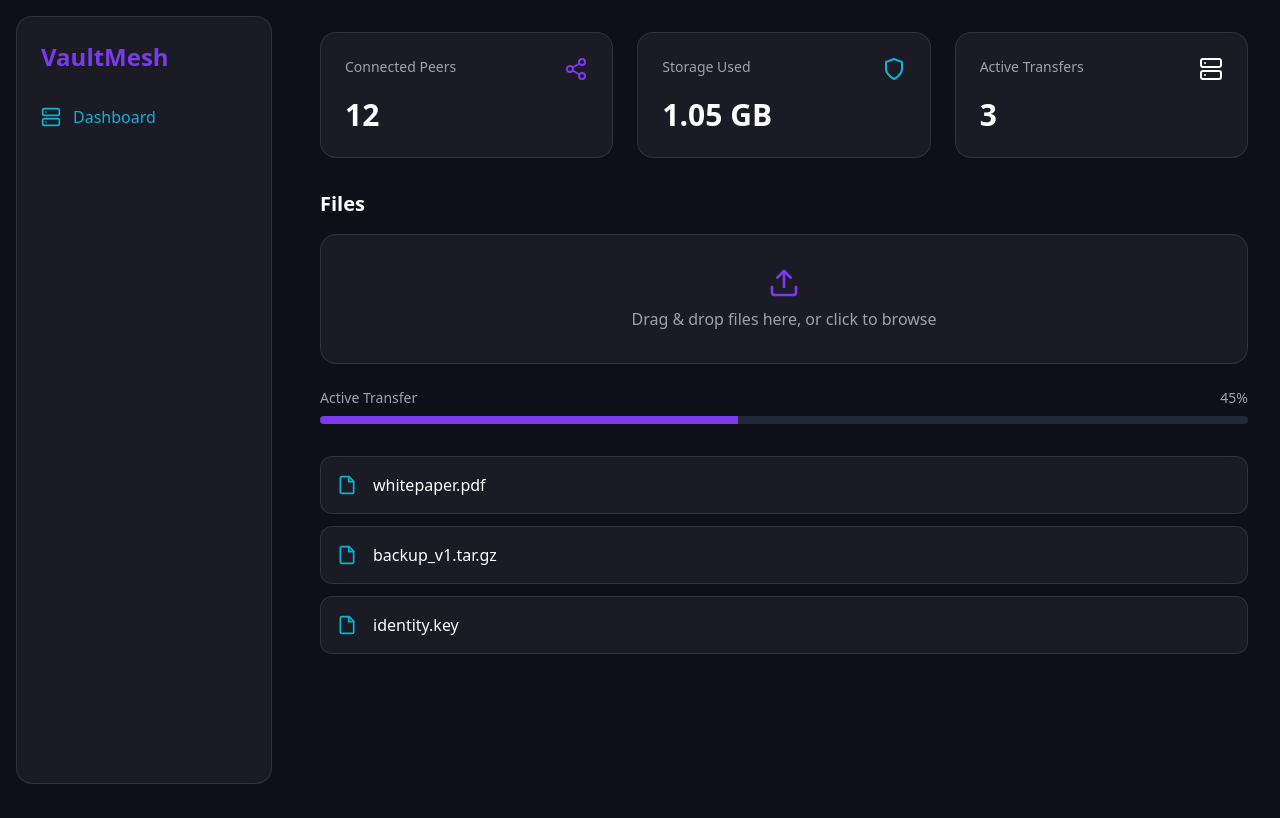
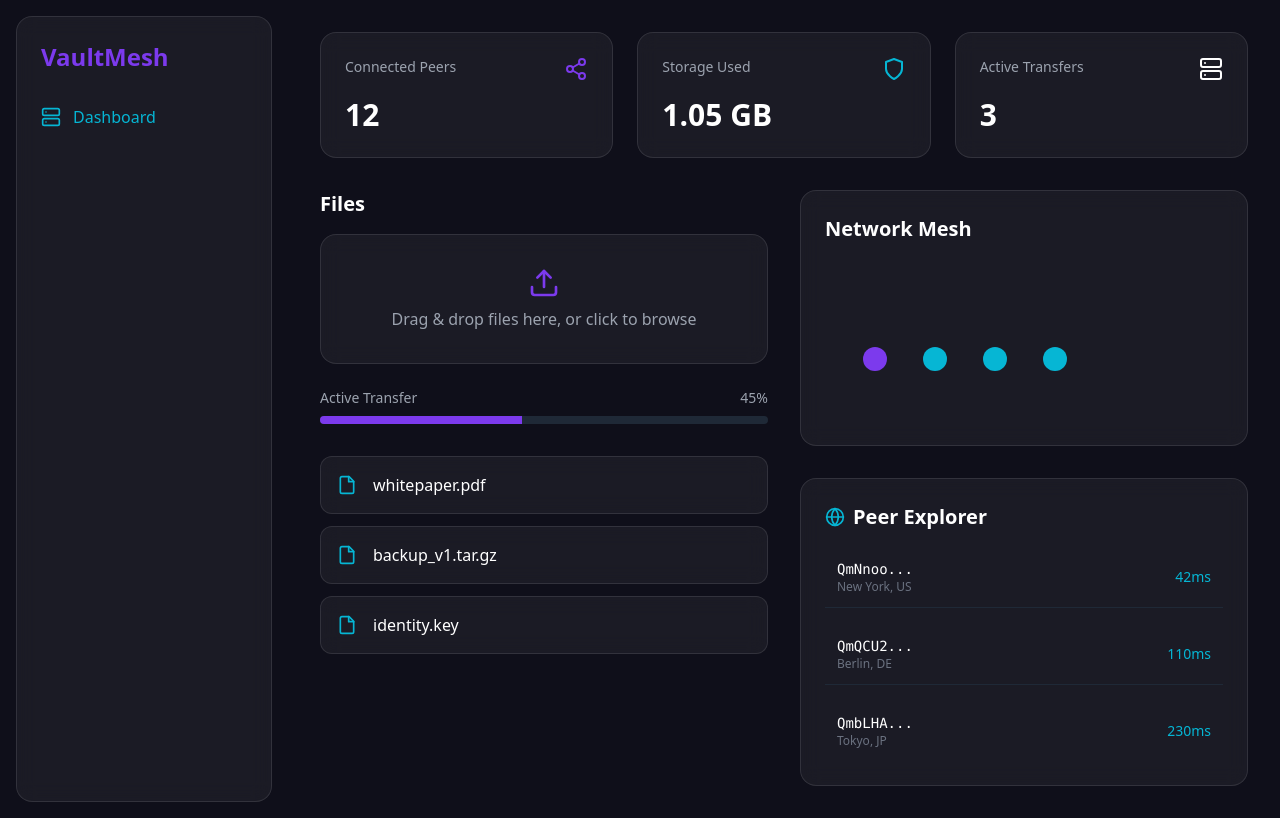
Before and after one commit to 10xdev4u-alt/VaultMesh, a React (Vite) app in the folder ui/web/: page / in a window 1280 px wide. Built offline with nearby package versions, Linux system fonts and the light colour scheme; the HTML template or start-up script is replaced by a standard one.

Commit message:
[100] web: peer explorer with interactive map

```diff
--- a/ui/web/src/App.tsx
+++ b/ui/web/src/App.tsx
@@ -2,10 +2,12 @@ import React from 'react'
 import { motion } from 'framer-motion'
 import { Server, Shield, Share2 } from 'lucide-react'
 import FileManager from './components/FileManager'
+import NetworkGraph from './components/NetworkGraph'
+import PeerExplorer from './components/PeerExplorer'
 
 const App = () => {
   return (
-    <div className="min-h-screen bg-vault-dark flex text-white">
+    <div className="min-h-screen bg-vault-dark flex text-white font-sans">
       {/* Sidebar */}
       <div className="w-64 glass m-4 rounded-2xl p-6 hidden md:block">
         <h1 className="text-2xl font-bold text-vault-purple mb-8">VaultMesh</h1>
@@ -38,7 +40,13 @@ const App = () => {
           ))}
         </motion.div>
 
-        <FileManager />
+        <div className="grid grid-cols-1 xl:grid-cols-2 gap-8">
+          <FileManager />
+          <div className="flex flex-col">
+            <NetworkGraph />
+            <PeerExplorer />
+          </div>
+        </div>
       </div>
     </div>
   )
--- /dev/null
+++ b/ui/web/src/components/PeerExplorer.tsx
@@ -0,0 +1,30 @@
+import React from 'react'
+import { Globe } from 'lucide-react'
+
+const PeerExplorer = () => {
+  return (
+    <div className="glass rounded-2xl p-6 mt-8">
+      <h2 className="text-xl font-semibold mb-4 text-white flex items-center gap-2">
+        <Globe size={20} className="text-vault-cyan" />
+        Peer Explorer
+      </h2>
+      <div className="space-y-4">
+        {[
+          { id: 'QmNnoo...', location: 'New York, US', latency: '42ms' },
+          { id: 'QmQCU2...', location: 'Berlin, DE', latency: '110ms' },
+          { id: 'QmbLHA...', location: 'Tokyo, JP', latency: '230ms' }
+        ].map((peer, i) => (
+          <div key={i} className="flex justify-between items-center p-3 border-b border-gray-800 last:border-0">
+            <div>
+              <div className="font-mono text-sm text-white">{peer.id}</div>
+              <div className="text-xs text-gray-500">{peer.location}</div>
+            </div>
+            <div className="text-vault-cyan text-sm">{peer.latency}</div>
+          </div>
+        ))}
+      </div>
+    </div>
+  )
+}
+
+export default PeerExplorer
```
Also changed, not shown: 1 other file (tests, documents, lock files or other folders).
